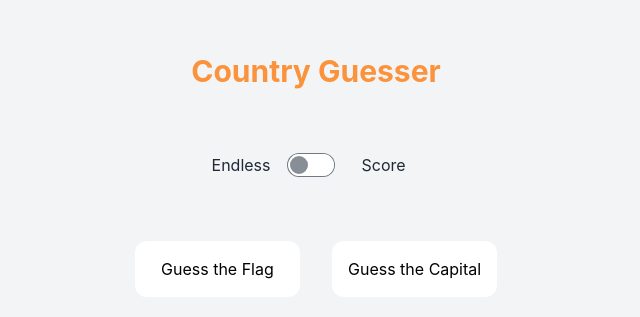
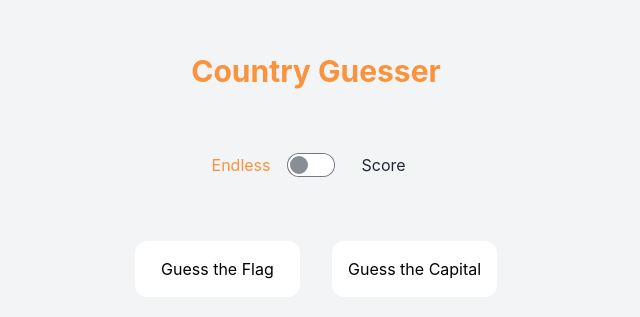
Before and after one commit to tiago-err/country_guesser, a Next.js app: page / in a window 1280 px wide. Shown: the part 225-542 px from the top of the page, without its empty margins (324-964 px from the left). Built offline with nearby package versions, Linux system fonts and the light colour scheme; no server answers.

Commit message:
Added a color to the selected mode

```diff
--- a/pages/index.tsx
+++ b/pages/index.tsx
@@ -24,9 +24,9 @@ const Home: NextPage = () => {
 						Country Guesser
 					</motion.h1>
 					<motion.div initial={{scale: 0, opacity: 0.5}} animate={{scale: 1, opacity: 1}} className="grid grid-cols-3 gap-4">
-						<span>Endless</span>
+						<span className={gameMode === "endless" ? "text-orange-400" : ""}>Endless</span>
 						<input type="checkbox" className="toggle" onChange={(e) => setGameMode(e.target.checked ? "score" : "endless")} />
-						<span>Score</span>
+						<span className={gameMode === "score" ? "text-orange-400" : ""}>Score</span>
 					</motion.div>
 					<motion.div initial={{scale: 0, opacity: 0.5}} animate={{scale: 1, opacity: 1}} className="grid grid-cols-2 gap-8">
 						<motion.button
```
